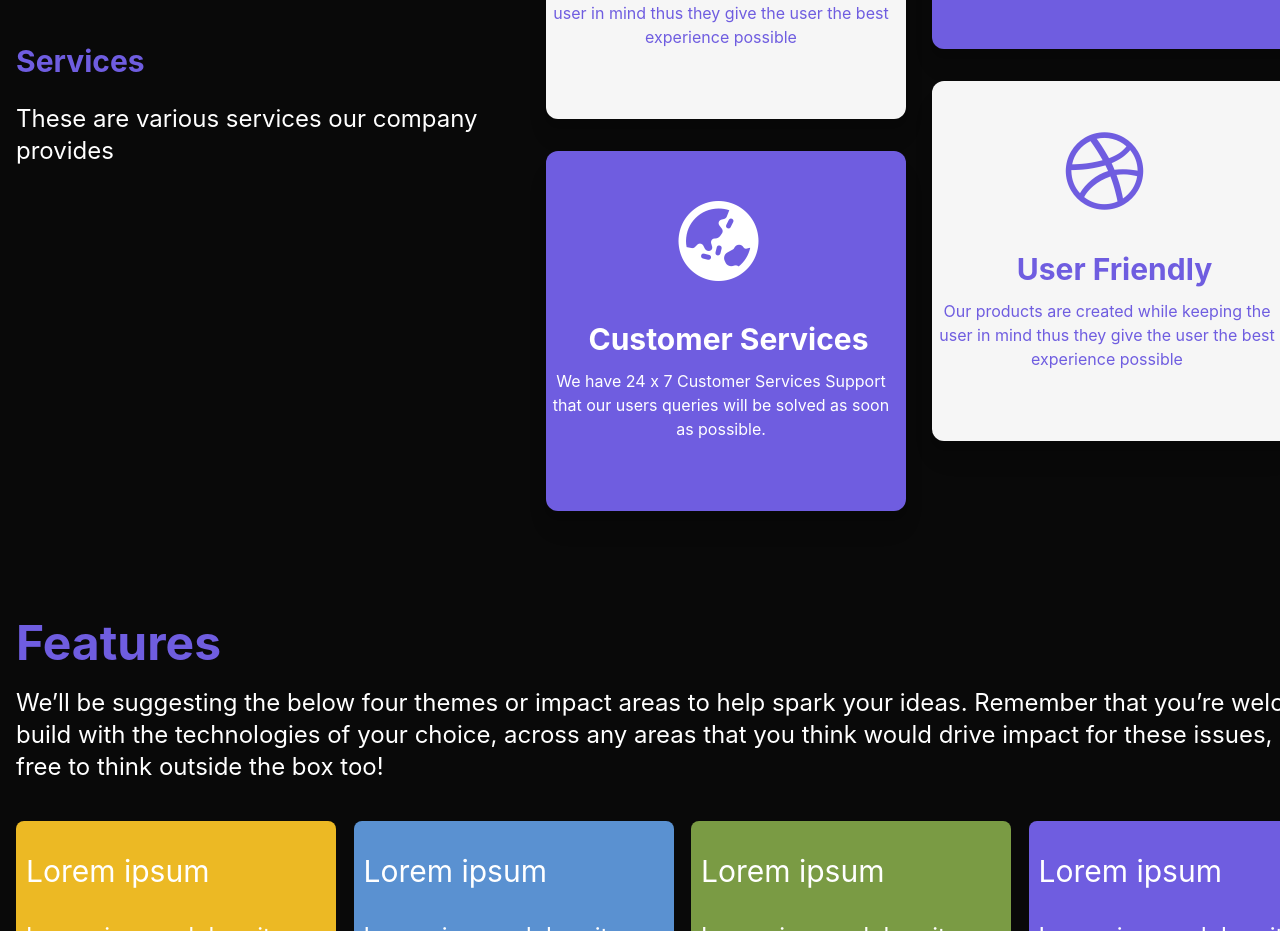
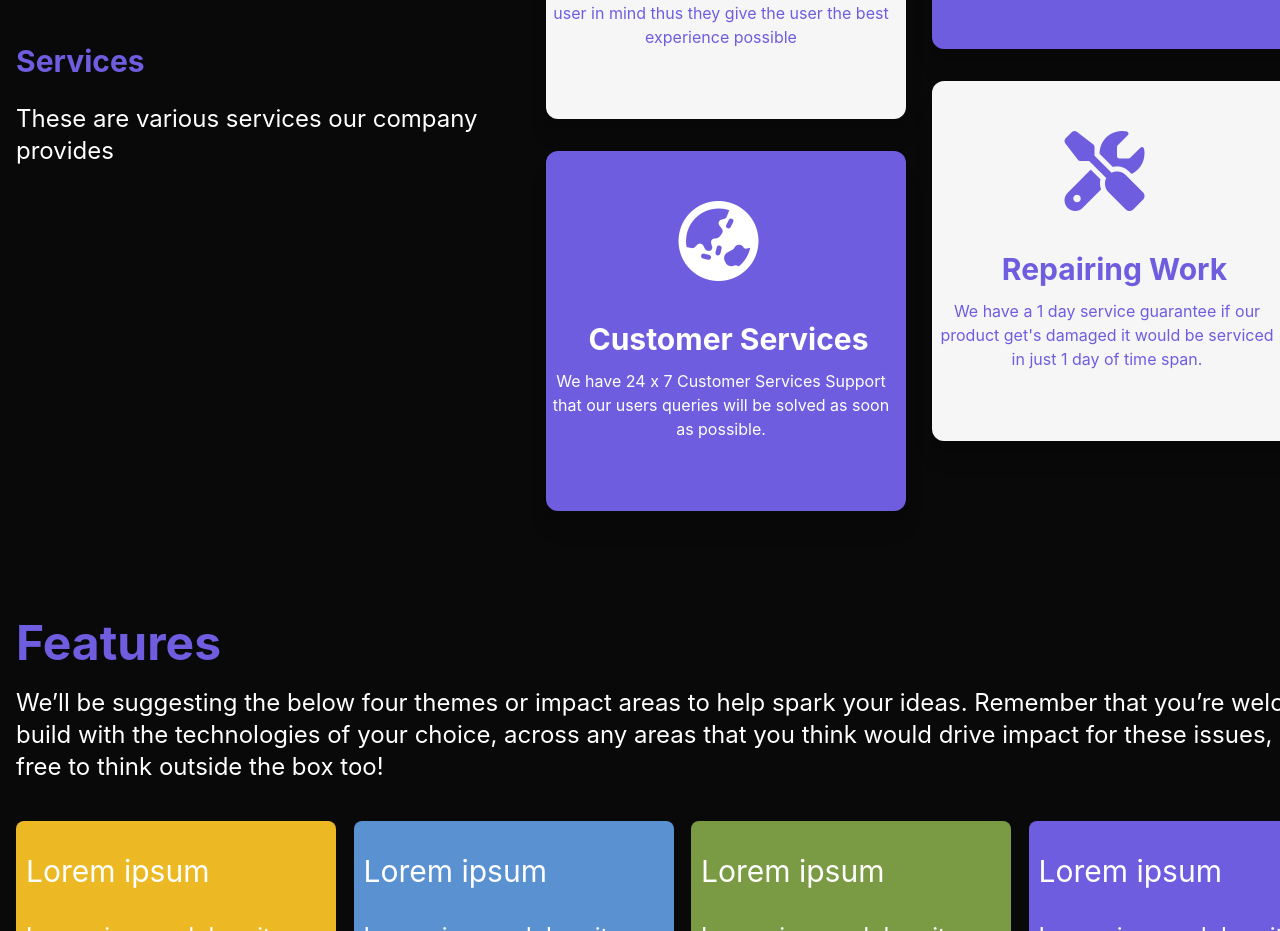
Before and after one commit to aritra1804/The-Unacceptable-AMITHON, a React (Create React App) app in the folder frontend/: page / in a window 1280 px wide. Shown: the part 2106-3037 px from the top of the page. Built offline with nearby package versions, Linux system fonts and the light colour scheme.

Commit message:
🚑 Fixed Service Section

```diff
--- a/frontend/src/components/HomePage/DetailsSection/DetailsPic/DetailsPic.js
+++ b/frontend/src/components/HomePage/DetailsSection/DetailsPic/DetailsPic.js
@@ -6,23 +6,23 @@ function DetailsPic() {
       <div className="xl:mt-[60px] xl:space-y-8 2xl:space-y-8">
         <div className="sm:hidden lg:inline-block  xl:w-[360px] xl:h-[360px] 2xl:w-[400px] 2xl:h-[400px] justify-center bg-no-repeat xl:ml-[-110px] 2xl:ml-[-130px] bg-[#F6F6F6] shadow-xl rounded-xl">
           <div className='ml-[-15px]'>
-            <div className='grid grid-rows-2 text-center space-x-5 mt-[50px] '><i className="fab fa-dribbble text-[80px] text-[#6F5DE0]"></i><div className='space-y-3'><h1 className='text-[#6F5DE0] text-3xl font-bold'>User Friendly</h1><p className='text-[#6F5DE0] text-md w-[340px]'>Our products are created while keeping the user in mind thus they give the user the best experience possible</p></div></div>
+            <div className='grid grid-rows-2 text-center space-x-5 mt-[50px] 2xl:mt-[70px]'><i className="fab fa-dribbble text-[80px] text-[#6F5DE0]"></i><div className='space-y-3'><h1 className='text-[#6F5DE0] text-3xl font-bold'>User Friendly</h1><p className='text-[#6F5DE0] text-md w-[340px] 2xl:ml-[30px]'>Our products are created while keeping the user in mind thus they give the user the best experience possible</p></div></div>
           </div>
         </div>
         <div className="sm:hidden lg:inline-block  xl:w-[360px] xl:h-[360px] 2xl:w-[400px] 2xl:h-[400px] justify-center bg-no-repeat xl:ml-[-110px] 2xl:ml-[-130px] bg-[#6F5DE0] shadow-xl rounded-xl">
           <div className='ml-[-15px]'>
-            <div className='grid grid-rows-2 text-center space-x-5 mt-[50px] '><i className="fas fa-globe-asia text-[80px] "></i><div className='space-y-3'><h1 className=' text-3xl font-bold'>Customer Services</h1><p className=' text-md w-[340px]'>We have 24 x 7 Customer Services Support that our users queries will be solved as soon as possible.</p></div></div>
+            <div className='grid grid-rows-2 text-center space-x-5 mt-[50px] 2xl:mt-[80px]'><i className="fas fa-globe-asia text-[80px] "></i><div className='space-y-3'><h1 className=' text-3xl font-bold'>Customer Services</h1><p className=' text-md w-[340px] 2xl:ml-[30px]'>We have 24 x 7 Customer Services Support that our users queries will be solved as soon as possible.</p></div></div>
           </div>
         </div>
       </div>
 
       <div className="xl:mt-[-80px] xl:space-y-8 2xl:space-y-8">
         <div className="sm:hidden lg:inline-block  xl:w-[360px] xl:h-[360px] 2xl:w-[400px] 2xl:h-[400px]   justify-center bg-no-repeat xl:ml-[-20px] 2xl:ml-[-40px] bg-[#6F5DE0] shadow-xl rounded-xl"><div className='ml-[-15px]'>
-            <div className='grid grid-rows-2 text-center space-x-5 mt-[50px] '><i className="fas fa-file text-[80px] "></i><div className='space-y-3'><h1 className=' text-3xl font-bold'>Warranty</h1><p className=' text-md w-[340px]'>We provide 1 year of free servicing after the purchase. We promise that our product is safe to use.</p></div></div>
+            <div className='grid grid-rows-2 text-center space-x-5 mt-[50px] 2xl:mt-[80px]'><i className="fas fa-file text-[80px] "></i><div className='space-y-3'><h1 className=' text-3xl font-bold'>Warranty</h1><p className=' text-md w-[340px] 2xl:ml-[30px]'>We provide 1 year of free servicing after the purchase. We promise that our product is safe to use.</p></div></div>
           </div></div>
         <div className="sm:hidden lg:inline-block  xl:w-[360px] xl:h-[360px] 2xl:w-[400px] 2xl:h-[400px]   justify-center bg-no-repeat xl:ml-[-20px] 2xl:ml-[-40px] bg-[#F6F6F6] shadow-xl rounded-xl">
         <div className='ml-[-15px]'>
-            <div className='grid grid-rows-2 text-center space-x-5 mt-[50px] '><i className="fab fa-dribbble text-[80px] text-[#6F5DE0]"></i><div className='space-y-3'><h1 className='text-[#6F5DE0] text-3xl font-bold'>User Friendly</h1><p className='text-[#6F5DE0] text-md w-[340px]'>Our products are created while keeping the user in mind thus they give the user the best experience possible</p></div></div>
+            <div className='grid grid-rows-2 text-center space-x-5 mt-[50px] 2xl:mt-[80px] '><i className="fas fa-tools text-[80px] text-[#6F5DE0]"></i><div className='space-y-3'><h1 className='text-[#6F5DE0] text-3xl font-bold'>Repairing Work</h1><p className='text-[#6F5DE0] text-md w-[340px] 2xl:ml-[30px]'>We have a 1 day service guarantee if our product get's damaged it would be serviced in just 1 day of time span.</p></div></div>
           </div>
         </div>
       </div>
```
